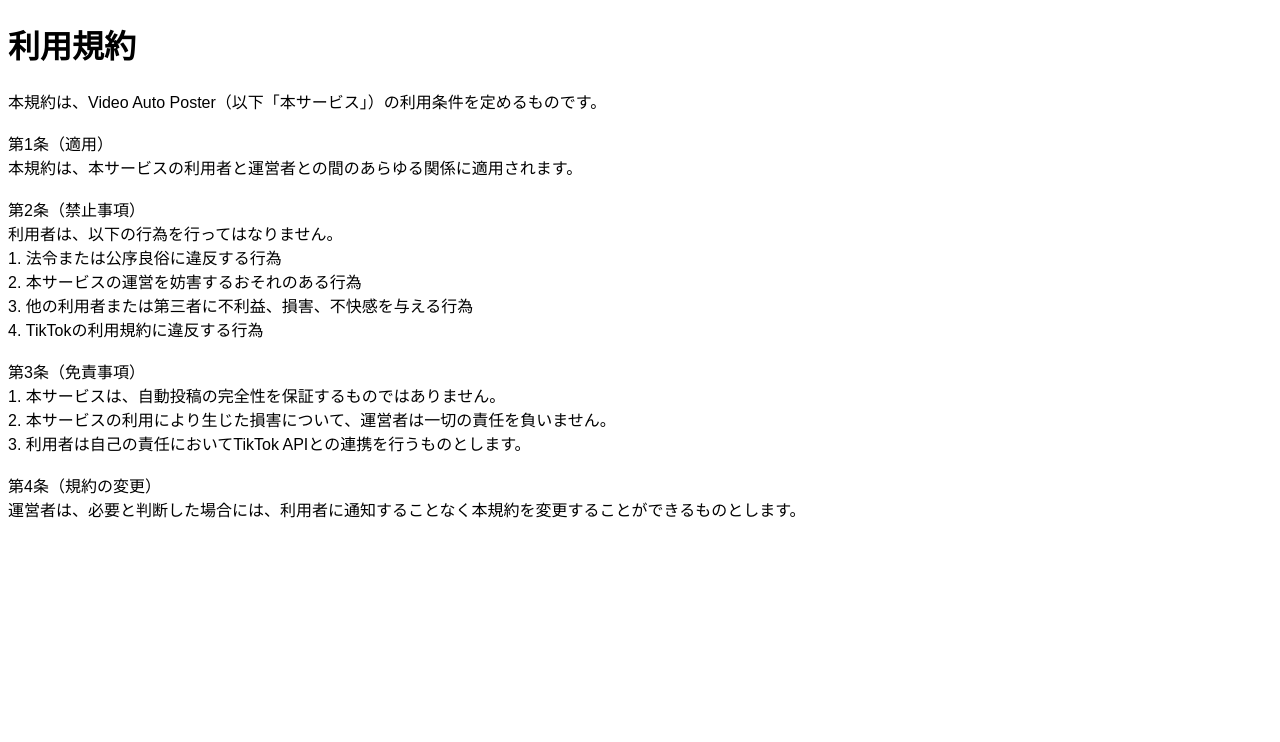
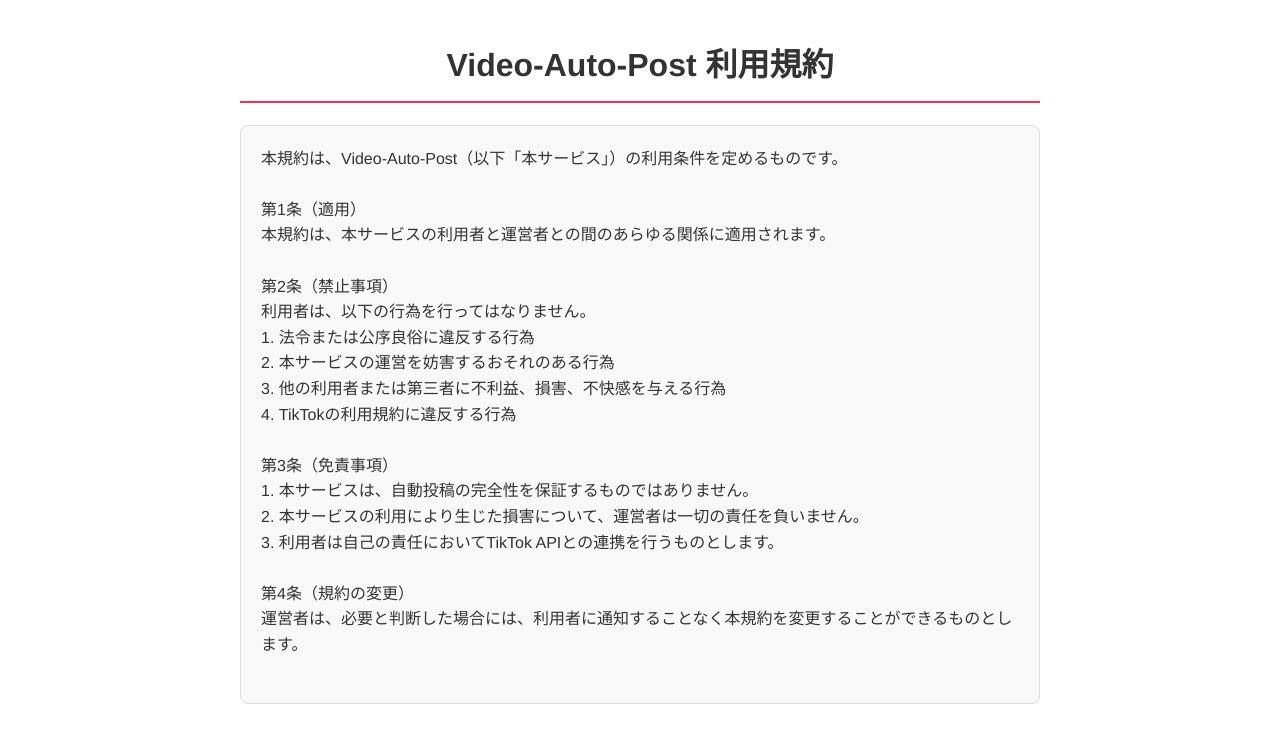
Before and after one commit to 99shota0/tiktok-verify, a plain HTML site: page terms.html in a window 1280 px wide. Drawn offline with Linux system fonts and the light colour scheme.

Commit message:
Update terms.html

```diff
--- a/terms.html
+++ b/terms.html
@@ -1,10 +1,38 @@
 <!DOCTYPE html>
 <html lang="ja">
-<head><meta charset="UTF-8"><title>利用規約</title><link rel="icon" href="icon.png" type="image/png"></head>
+<head>
+    <meta charset="UTF-8">
+    <meta name="viewport" content="width=device-width, initial-scale=1.0">
+    <title>Video-Auto-Post Terms of Service</title>
+    <link rel="icon" href="icon.png" type="image/png">
+    <style>
+        body {
+            font-family: 'Helvetica Neue', Arial, sans-serif;
+            margin: 40px auto;
+            max-width: 800px;
+            padding: 0 20px;
+            color: #333;
+            line-height: 1.6;
+        }
+        h1 {
+            text-align: center;
+            border-bottom: 2px solid #FE2C55;
+            padding-bottom: 10px;
+        }
+        pre {
+            font-family: inherit;
+            white-space: pre-wrap;
+            background-color: #f9f9f9;
+            padding: 20px;
+            border-radius: 8px;
+            border: 1px solid #ddd;
+        }
+    </style>
+</head>
 <body>
-    <h1>利用規約</h1>
-    <pre style="font-family: sans-serif; white-space: pre-wrap;">
-本規約は、Video Auto Poster（以下「本サービス」）の利用条件を定めるものです。
+    <h1>Video-Auto-Post 利用規約</h1>
+    <pre>
+本規約は、Video-Auto-Post（以下「本サービス」）の利用条件を定めるものです。
 
 第1条（適用）
 本規約は、本サービスの利用者と運営者との間のあらゆる関係に適用されます。
```
